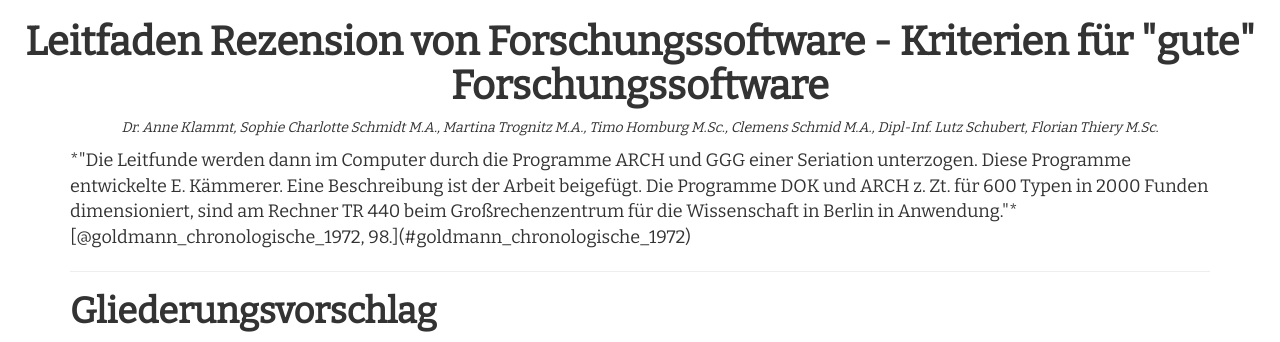
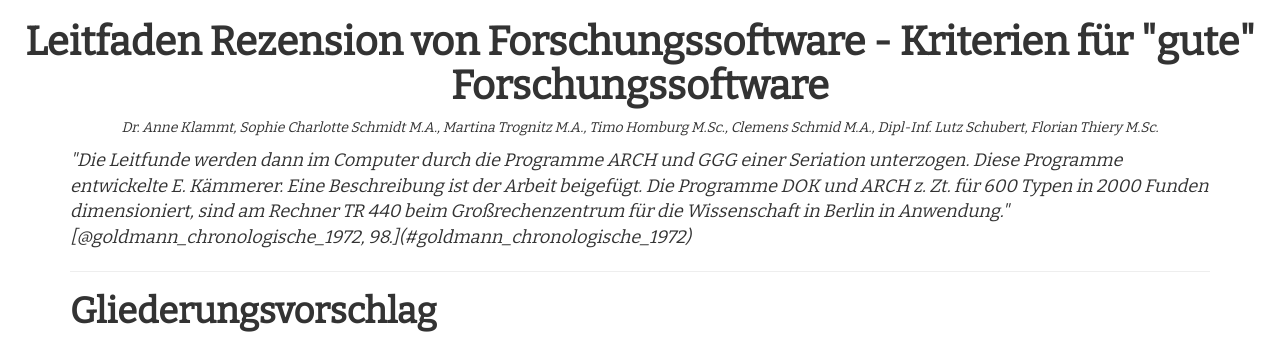
Before and after one commit to Research-Squirrel-Engineers/Impuls_SoftwareRezensionen_DGUF, a Jekyll site: the page built from Draft.md, in a window 1280 px wide. Shown: the top 342 px of the page. Built offline with Jekyll 4.4.1, drawn with Linux system fonts in a browser that asks for light colours; nearby versions of some CDN libraries.

Commit message:
fix zitat

```diff
--- a/Draft.md
+++ b/Draft.md
@@ -16,7 +16,7 @@ csl: apa-6th-edition.csl
 ---
 
 <div id="zitat">
-*"Die Leitfunde werden dann im Computer durch die Programme ARCH und GGG einer Seriation unterzogen. Diese Programme entwickelte E. Kämmerer. Eine Beschreibung ist der Arbeit beigefügt. Die Programme DOK und ARCH z. Zt. für 600 Typen in 2000 Funden dimensioniert, sind am Rechner TR 440 beim Großrechenzentrum für die Wissenschaft in Berlin in Anwendung."* [@goldmann_chronologische_1972, 98.](#goldmann_chronologische_1972)
+"Die Leitfunde werden dann im Computer durch die Programme ARCH und GGG einer Seriation unterzogen. Diese Programme entwickelte E. Kämmerer. Eine Beschreibung ist der Arbeit beigefügt. Die Programme DOK und ARCH z. Zt. für 600 Typen in 2000 Funden dimensioniert, sind am Rechner TR 440 beim Großrechenzentrum für die Wissenschaft in Berlin in Anwendung." [@goldmann_chronologische_1972, 98.](#goldmann_chronologische_1972)
 </div>
 
 ---
--- a/style.css
+++ b/style.css
@@ -37,4 +37,5 @@ h4 {
 
 #zitat {
     font-size:18px !important;
+    font-style: italic;
 }
```
